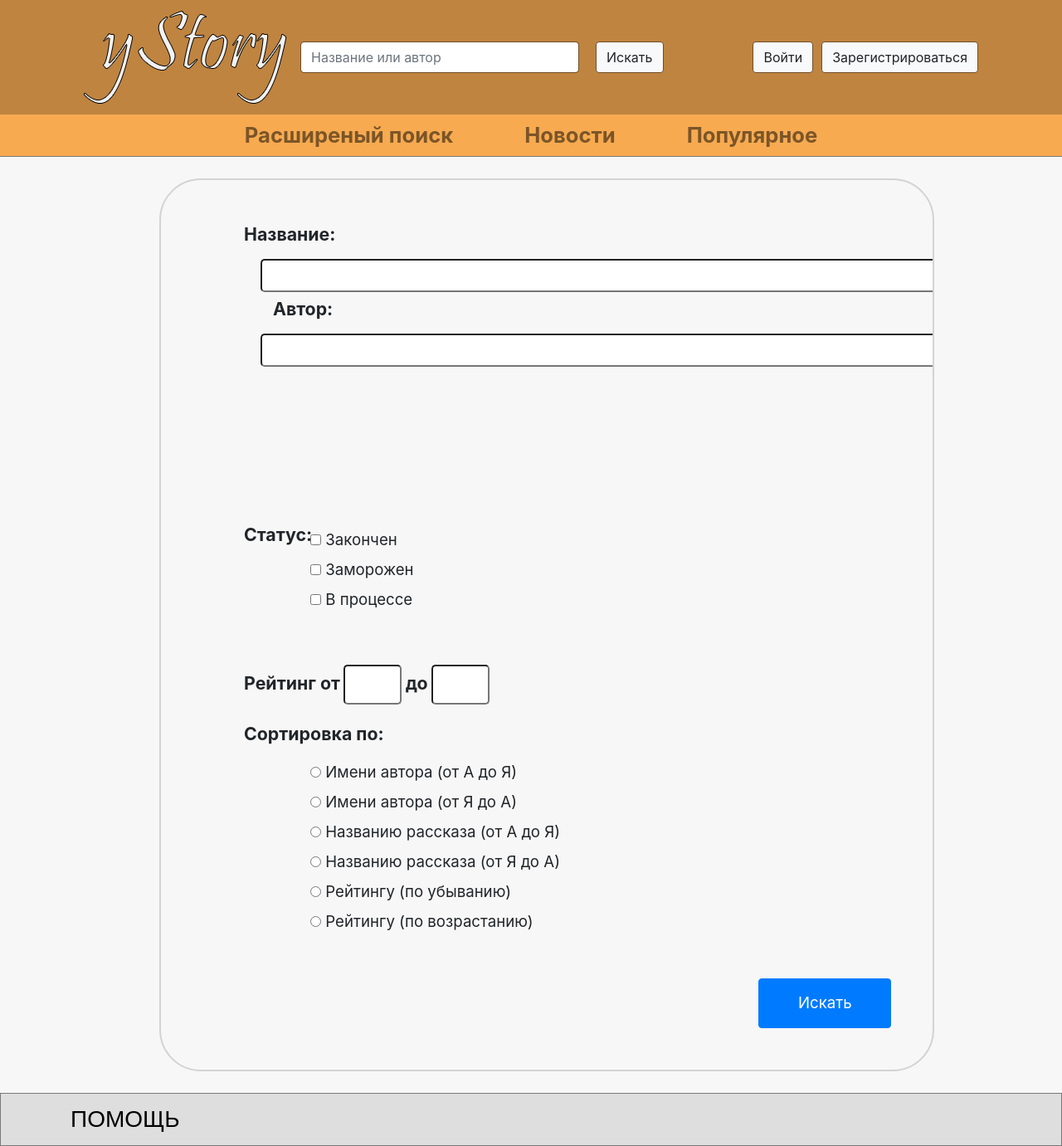
After one commit to JustSliv/yStory, a PHP site: page /searchPlus.php in a window 1280 px wide. The commit adds this page. Shown: the whole page at 83% size. Run offline with PHP 8.4, Linux system fonts and the light colour scheme.

Commit message:
Advanced Search

```diff
--- a/footer.html
+++ b/footer.html
@@ -6,10 +6,10 @@
       </a>
     </div>
     <div class="d-inline float-right links">
-      <a href="#"><i class="fab fa-vk fa-3x"></i></a>
-      <a href="#"><i class="fab fa-twitter fa-3x"></i></a>
-      <a href="#"><i class="fab fa-facebook fa-3x"></i></a>
-      <a href="#"><i class="fab fa-instagram fa-3x"></i></a>
+      <a href="htttps://vk.com/"><i class="fab fa-vk fa-3x"></i></a>
+      <a href="https://twitter.com/"><i class="fab fa-twitter fa-3x"></i></a>
+      <a href="https://facebook.com/"><i class="fab fa-facebook fa-3x"></i></a>
+      <a href="https://instagram.com/"><i class="fab fa-instagram fa-3x"></i></a>
     </div>
   </div>
 </footer>
--- a/header.html
+++ b/header.html
@@ -37,13 +37,13 @@
 				<div class="collapse navbar-collapse" id="navbarSupportedContent">
 					<ul class="navbar-nav mx-auto">
 						<li class="nav-item lowheader-link">
-							<a class="nav-link" href="#">Расширеный поиск<span class="sr-only">(current)</span></a>
+							<a class="nav-link" href="searchPlus.php">Расширеный поиск<span class="sr-only">(current)</span></a>
 						</li>
 						<li class="nav-item lowheader-link">
-							<a class="nav-link" href="#">Новости</a>
+							<a class="nav-link" href="#news-block">Новости</a>
 						</li>
 						<li class="nav-item lowheader-link">
-							<a class="nav-link" href="#">Популярное</a>
+							<a class="nav-link" href="#popular-block">Популярное</a>
 						</li>
 					</ul>
 				</div>
@@ -84,5 +84,4 @@
 			</form>
 		</div>
 	</div>
-</div>
 </header>
--- a/index.php
+++ b/index.php
@@ -29,7 +29,7 @@
 	<div class="wrapper">
 		<?php require_once "header.html" ?>
 		<div class="main_info container">
-			<h3 class="text-center">
+			<h3 class="text-center" id="popular-block">
 				Популярное
 			</h3>
 			<hr>
@@ -46,7 +46,7 @@
 
 
 			<hr>
-			<h3 class="text-center news_header">
+			<h3 class="text-center news_header" id="news-block">
 				Новости сайта
 			</h3>
 			<div class="row site_news">
--- /dev/null
+++ b/searchPlus.php
@@ -0,0 +1,102 @@
+<!DOCTYPE html>
+<html lang="en">
+<head>
+	<meta charset="UTF-8">
+	<title>yStory Поиск+</title>
+
+    <link rel="stylesheet" href="https://stackpath.bootstrapcdn.com/bootstrap/4.5.0/css/bootstrap.min.css" integrity="sha384-9aIt2nRpC12Uk9gS9baDl411NQApFmC26EwAOH8WgZl5MYYxFfc+NcPb1dKGj7Sk" crossorigin="anonymous">
+
+    <link rel="stylesheet" href="styles/styles.css">
+    <link rel="stylesheet" type="text/css" href="styles/header-styles.css">
+</head>
+<body>
+	<div class="wrapper">
+        <?php require_once "header.html" ?>
+        <div class="features">
+            <div class="head">
+                <label for="name-publish">Название: </label>
+                <input type="text" id="name-publish">
+                <br>
+                <label for="auth-publish">Автор: </label>
+                <input type="text" id="auth-publish">
+            </div>
+            <div class="genres">
+               <p class="genre-title">Жанр: </p>
+                <ul class="list-genres">
+                   <li class="genres-item">
+                        <input type="checkbox" id="genre1">
+                        <label for="genre1">Жанр1</label>
+                   </li>
+                   <li class="genres-item">
+                        <input type="checkbox" id="genre2">
+                        <label for="genre2">Жанр2</label>
+                   </li>
+                   <li class="genres-item">
+                        <input type="checkbox" id="genre3">
+                        <label for="genre3">Жанр3</label>
+                   </li>
+                   <li class="genres-item">
+                        <input type="checkbox" id="genre4">
+                        <label for="genre4">Жанр4</label>
+                   </li>
+                </ul>
+            </div>
+            <br/>
+            <div class="status-publish">
+              <p class="status-title">Статус: </p>
+               <ul class="list-status">
+                   <li class="status-item">
+                        <input type="checkbox" id="finished">
+                        <label for="finished">Закончен</label>
+                   </li>
+                   <li class="status-item">
+                        <input type="checkbox" id="isFrozen">
+                        <label for="isFrozen">Заморожен</label>
+                   </li>
+                   <li class="status-item">
+                        <input type="checkbox" id="inProcess">
+                        <label for="inProcess">В процессе</label>
+                   </li>
+               </ul>
+            </div>
+            <div class="rates">
+                <label for="rating-publish_from">Рейтинг от </label>
+                <input type="number" id="rating-publish_from" min="0" max="10">
+                <label for="rating-publish_to">до </label>
+                <input type="number" id="rating-publish_to" min="0" max="10">
+            </div>
+            <div class="sort-by">
+              <p class="sort-title">Сортировка по: </p>
+               <ul class="list-sorts">
+                   <li class="item-sort">
+                        <input type="radio" id="auth-name_a-z" name="sort">
+                <label for="auth-name_a-z">Имени автора (от А до Я)</label>
+                   </li>
+                   <li class="item-sort">
+                       <input type="radio" id="auth-name_z-a" name="sort">
+                <label for="auth-name_z-a">Имени автора (от Я до А)</label>
+                   </li>
+                   <li class="item-sort">
+                        <input type="radio" id="name-publish_a-z" name="sort">
+                <label for="name-publish_a-z">Названию рассказа (от А до Я)</label>
+                   </li>
+                   <li class="item-sort">
+                       <input type="radio" id="name-publish_z-a" name="sort">
+                <label for="name-publish_z-a">Названию рассказа (от Я до А)</label>
+                   </li>
+                   <li class="item-sort">
+                       <input type="radio" id="rate-lower" name="sort">
+                <label for="rate-lower">Рейтингу (по убыванию)</label>
+                   </li>
+                   <li class="item-sort">
+                       <input type="radio" id="rate-upper" name="sort">
+                <label for="rate-upper">Рейтингу (по возрастанию)</label>
+                   </li>
+               </ul>
+            </div>
+            <button class="btn btn-primary">Искать</button>
+        </div>
+        <?php require_once 'footer.html' ?>
+    </div>
+</body>
+</html>
--- a/styles.css
+++ b/styles.css
@@ -22,7 +22,8 @@ html, body {
 	flex: 0 0 auto;
 }
 
-/*** MAIN CINTANT ***/
+
+/*** MAIN CONTENT ***/
 
 .main_info {
 	background-color: white;
--- a/styles/header-styles.css
+++ b/styles/header-styles.css
@@ -1,7 +1,6 @@
 .top-header {
 	background: #BF8440;
 }
-
 .low-header {
 	background: #F7AA50;
 }
--- a/styles/styles.css
+++ b/styles/styles.css
@@ -125,3 +125,101 @@ footer {
 	margin-top: 15px;
 	margin-left: 15px!important;
 }
+
+/*** SEARCH+ ***/
+div.features {
+    margin: 2% 0 2% 15%;
+	border: 2px solid lightgray;
+    border-radius: 50px;
+    padding: 50px 0 0 100px;
+/*    width: 1380px;*/
+    width: 73%;
+    overflow-x: hidden;
+}
+div.head label {
+    font-weight: bold;
+    font-size: 16pt;
+}
+div.head label[for="auth-publish"] {
+    margin-left: 35px;
+}
+div.head input {
+    width: 900px;
+    height: 40px;
+    border-radius: 5px;
+    outline: none;
+    margin: 5px;
+    margin-left: 20px;
+    padding: 10px;
+}
+div.head #name-publish {
+    width: 1100px;
+}
+div.genres {
+    position: relative;
+    top: -45px;
+    left: 1075px;
+}
+div.genres .genre-title {
+    font-weight: bold;
+    font-size: 16pt;
+}
+div.genres ul.list-genres {
+    position: relative;
+    top: -40px;
+    left: 80px;
+    font-size: 14pt;
+    list-style-type: none;
+}
+div.status-publish {
+    position: relative;
+    top: -50px;
+}
+div.status-publish .status-title {
+    font-weight: bold;
+    font-size: 16pt;
+}
+div.status-publish ul.list-status {
+    position: relative;
+    top: -40px;
+    left: 80px;
+    font-size: 14pt;
+    list-style-type: none;
+}
+div.rates {
+    position: relative;
+    top: -50px;
+}
+div.rates label {
+    font-weight: bold;
+    font-size: 16pt;
+}
+div.rates input {
+    width: 70px;
+    border-radius: 5px;
+    outline: none;
+    padding: 10px;
+}
+div.sort-by {
+    position: relative;
+    top: -30px;
+}
+div.sort-by .sort-title {
+    font-weight: bold;
+    font-size: 16pt;
+}
+div.sort-by ul.list-sorts {
+    position: relative;
+    left: 80px;
+    font-size: 14pt;
+    list-style-type: none;
+}
+div.features button.btn-primary {
+    float: right;
+    width: 160px;
+    height: 60px;
+    font-size: 14pt;
+    margin-right: 50px;
+    margin-bottom: 50px;
+}
+/***************/
```
Also changed, not shown: 1 other file.
